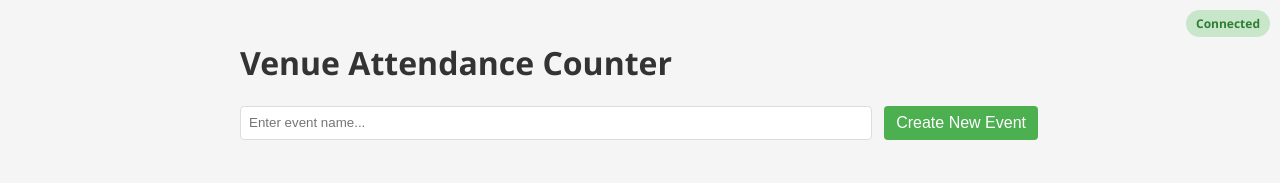
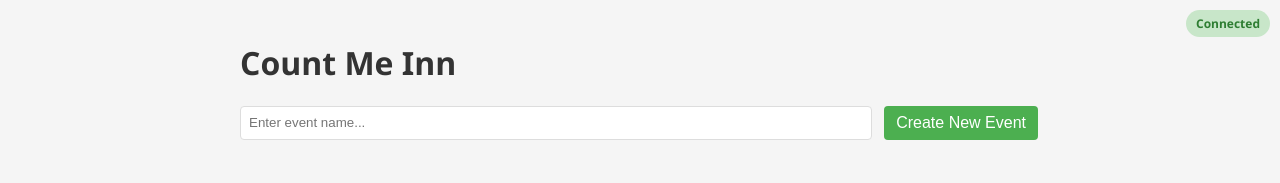
Before and after one commit to datasektionen/clicker, a plain HTML site: page website.html in a window 1280 px wide. Drawn offline with Linux system fonts and the light colour scheme.

Commit message:
change the name of the website

```diff
--- a/website.html
+++ b/website.html
@@ -8,7 +8,7 @@ Date: 03-04-2025
 <head>
     <meta charset="UTF-8">
     <meta name="viewport" content="width=device-width, initial-scale=1.0">
-    <title>Venue Attendance Counter</title>
+    <title>Clicker</title>
     <style>
         body {
             font-family: 'Segoe UI', Tahoma, Geneva, Verdana, sans-serif;
@@ -113,7 +113,7 @@ Date: 03-04-2025
 <body>
     <div class="connection-status" id="connectionStatus">Connecting...</div>
 
-    <h1>Venue Attendance Counter</h1>
+    <h1>Count Me Inn</h1>
 
     <div class="add-form">
         <input type="text" id="newEventName" placeholder="Enter event name...">
```
